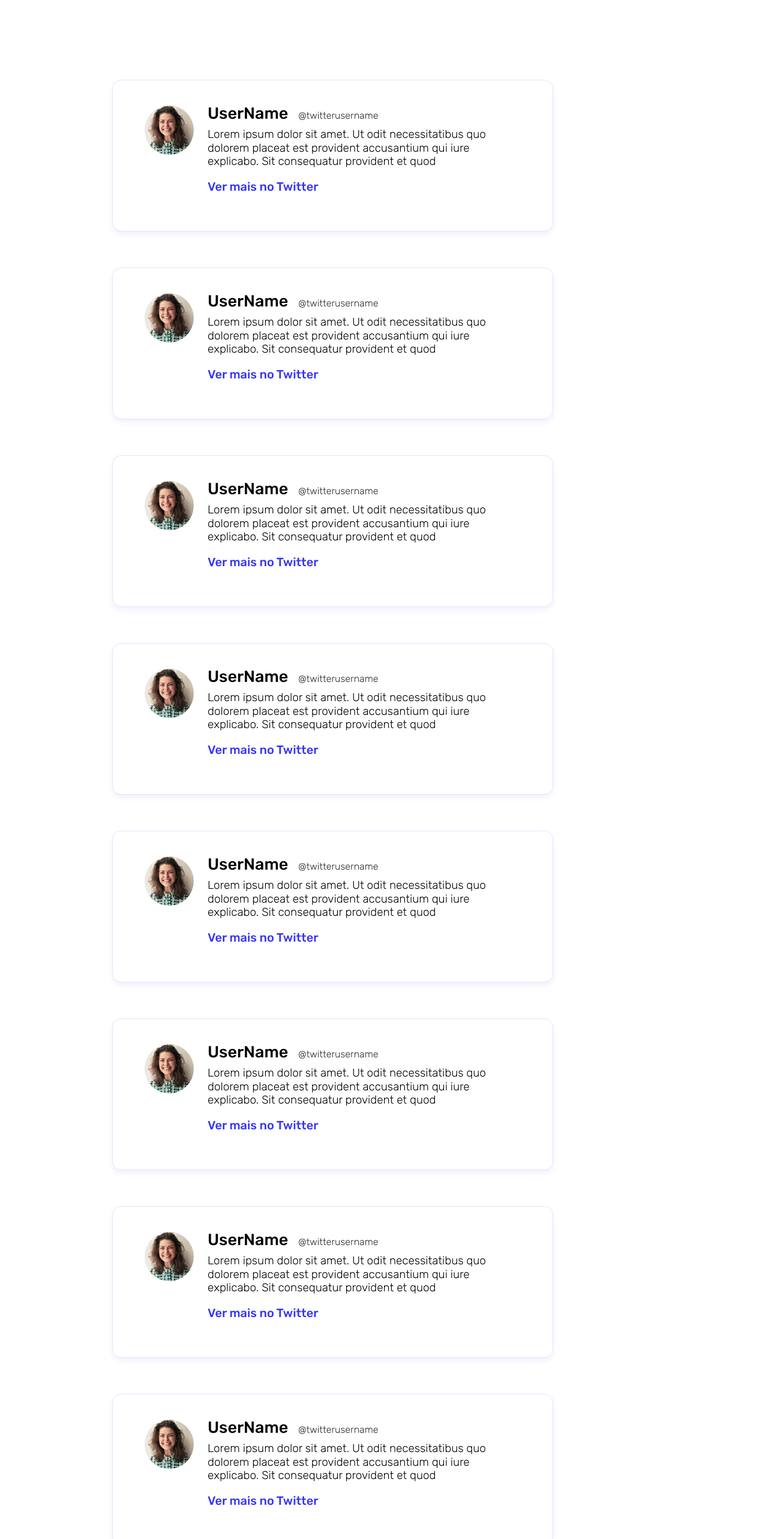
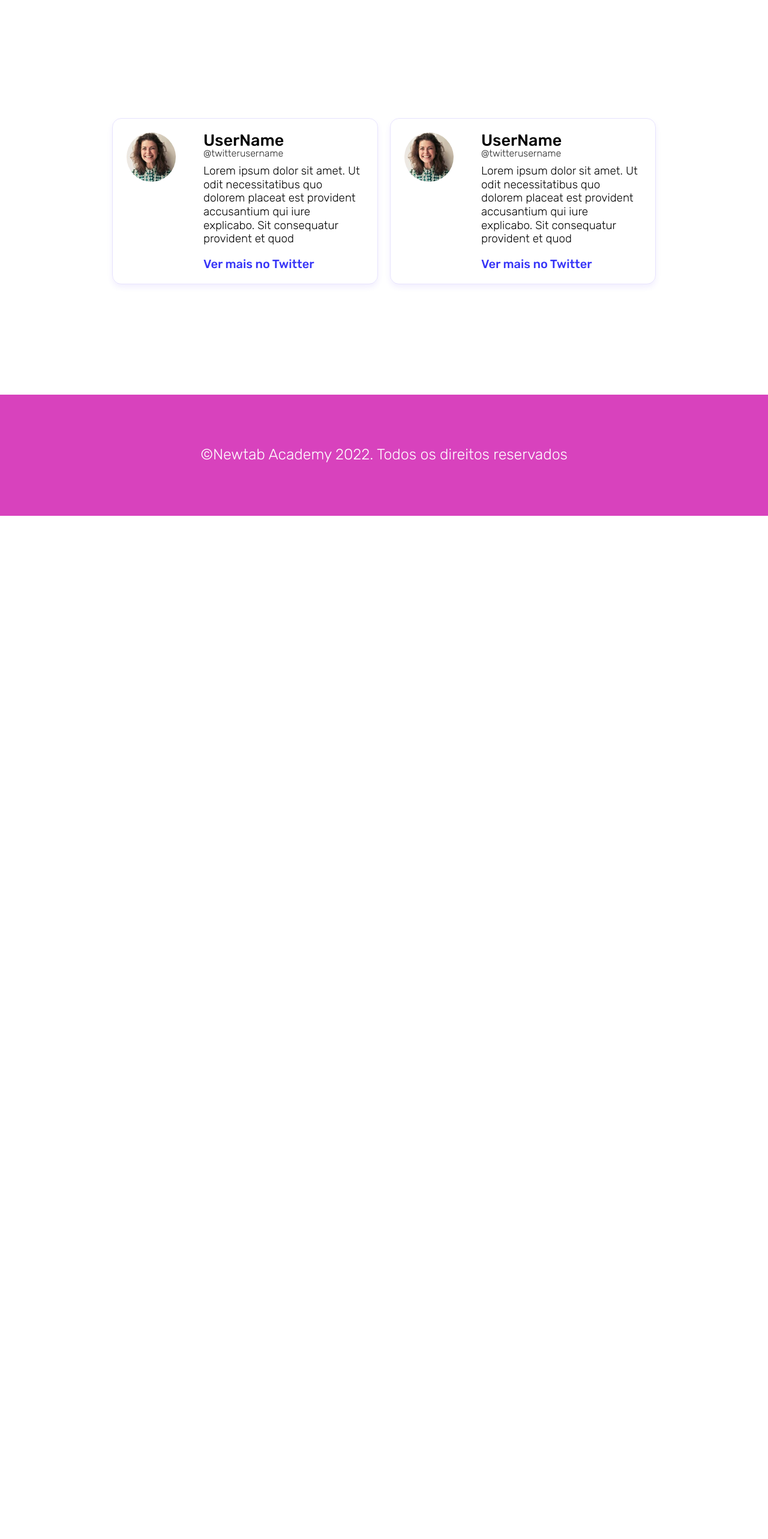
Before and after one commit to EdiJunior88/Projeto-hashtagFinder, a React (Create React App) app in the folder hashtagfinder/: page / in a window 1280 px wide. Shown: the part 1520-4086 px from the top of the page at 60% size. After the commit the page ends 2380 px from the top, so only its background shows below. Built offline with nearby package versions, Linux system fonts and the light colour scheme.

Commit message:
Atualizando o projeto - Ajustes no CSS dos twitters ficando em coluna com a expansão da tela (Responsividade) - Atualização das tags no componente Twitter - Ocultando uma lista na página home

```diff
--- a/hashtagfinder/src/componentes/cabecalho/cabecalho.jsx
+++ b/hashtagfinder/src/componentes/cabecalho/cabecalho.jsx
@@ -15,7 +15,7 @@ export default function Cabecalho() {
 
         <div className="container-botao">
           <div className="cabecalho-botao">
-            <button className="botao-sobre" onButton>
+            <button className="botao-sobre">
               <img className="icone-botao" src={IconeSobre} alt="icone sobre" />
               SOBRE
             </button>
--- a/hashtagfinder/src/componentes/twitter/twitter.css
+++ b/hashtagfinder/src/componentes/twitter/twitter.css
@@ -1,23 +1,22 @@
 .container.twitter-flex {
-  width: 100%;
+  display: flex;
+  justify-content: space-between;
+  padding: 0px 187px;
+  gap: 20px;
+}
+
+.container-twitter {
   display: flex;
   flex-direction: row;
   flex-wrap: wrap;
   justify-content: space-between;
-  align-content: center;
   align-items: center;
-  padding: 0px 187px 0px 187px;
-  margin-top: 65px;
-}
-
-.container-twitter {
-  padding-top: 60px;
+  width: 735px;
 }
 
 .twitter {
   display: flex;
-  width: 735px;
-  height: 253px;
+  width: 100%;
   border: 1px solid var(--cor-borda-twitter);
   border-radius: 15px;
   box-shadow: 0px 5px 10px var(--cor-sombra-twitter);
@@ -25,19 +24,11 @@
 
 .container-twitter-foto,
 .container-twitter-descricao {
-  padding-top: 42px;
-  padding-bottom: 42px;
+  padding: 23px;
 }
 
 .container-twitter-foto {
   display: flex;
-  padding-left: 53px;
-  padding-right: 23px;
-}
-
-.container-twitter-descricao {
-  width: 490px;
-  height: 170px;
 }
 
 .twitter-foto {
@@ -53,6 +44,12 @@
   color: #000;
 }
 
+.container-twitter-nome-usuario {
+  display: flex;
+  align-items: flex-end;
+  flex-wrap: wrap;
+}
+
 .twitter-nome {
   font-size: 1.68em;
   font-weight: 500;
@@ -61,6 +58,12 @@
 
 .twitter-usuario {
   color: var(--cor-usuario-twitter);
+}
+
+.container-twitter-descricao {
+  display: flex;
+  flex-direction: column;
+  flex-wrap: wrap;
 }
 
 .twitter-descricao {
--- a/hashtagfinder/src/componentes/twitter/twitter.jsx
+++ b/hashtagfinder/src/componentes/twitter/twitter.jsx
@@ -12,8 +12,10 @@ export default function Twitter() {
           </div>
 
           <div className='container-twitter-descricao'>
-            <span className='twitter-nome'>UserName</span>
-            <span className='twitter-usuario'>@twitterusername</span>
+            <div className='container-twitter-nome-usuario'>
+              <span className='twitter-nome'>UserName</span>
+              <span className='twitter-usuario'>@twitterusername</span>
+            </div>
             <p className='twitter-descricao'>
               Lorem ipsum dolor sit amet. Ut odit necessitatibus quo dolorem
               placeat est provident accusantium qui iure explicabo. Sit
@@ -33,176 +35,10 @@ export default function Twitter() {
           </div>
 
           <div className='container-twitter-descricao'>
-            <span className='twitter-nome'>UserName</span>
-            <span className='twitter-usuario'>@twitterusername</span>
-            <p className='twitter-descricao'>
-              Lorem ipsum dolor sit amet. Ut odit necessitatibus quo dolorem
-              placeat est provident accusantium qui iure explicabo. Sit
-              consequatur provident et quod
-            </p>
-            <a className='twitter-link' href='#'>
-              Ver mais no Twitter
-            </a>
-          </div>
-        </div>
-      </div>
-
-      <div className='container-twitter'>
-        <div className='twitter'>
-          <div className='container-twitter-foto'>
-            <img className='twitter-foto' src={FotoPerfil} alt='foto perfil' />
-          </div>
-
-          <div className='container-twitter-descricao'>
-            <span className='twitter-nome'>UserName</span>
-            <span className='twitter-usuario'>@twitterusername</span>
-            <p className='twitter-descricao'>
-              Lorem ipsum dolor sit amet. Ut odit necessitatibus quo dolorem
-              placeat est provident accusantium qui iure explicabo. Sit
-              consequatur provident et quod
-            </p>
-            <a className='twitter-link' href='#'>
-              Ver mais no Twitter
-            </a>
-          </div>
-        </div>
-      </div>
-
-      <div className='container-twitter'>
-        <div className='twitter'>
-          <div className='container-twitter-foto'>
-            <img className='twitter-foto' src={FotoPerfil} alt='foto perfil' />
-          </div>
-
-          <div className='container-twitter-descricao'>
-            <span className='twitter-nome'>UserName</span>
-            <span className='twitter-usuario'>@twitterusername</span>
-            <p className='twitter-descricao'>
-              Lorem ipsum dolor sit amet. Ut odit necessitatibus quo dolorem
-              placeat est provident accusantium qui iure explicabo. Sit
-              consequatur provident et quod
-            </p>
-            <a className='twitter-link' href='#'>
-              Ver mais no Twitter
-            </a>
-          </div>
-        </div>
-      </div>
-
-      <div className='container-twitter'>
-        <div className='twitter'>
-          <div className='container-twitter-foto'>
-            <img className='twitter-foto' src={FotoPerfil} alt='foto perfil' />
-          </div>
-
-          <div className='container-twitter-descricao'>
-            <span className='twitter-nome'>UserName</span>
-            <span className='twitter-usuario'>@twitterusername</span>
-            <p className='twitter-descricao'>
-              Lorem ipsum dolor sit amet. Ut odit necessitatibus quo dolorem
-              placeat est provident accusantium qui iure explicabo. Sit
-              consequatur provident et quod
-            </p>
-            <a className='twitter-link' href='#'>
-              Ver mais no Twitter
-            </a>
-          </div>
-        </div>
-      </div>
-
-      <div className='container-twitter'>
-        <div className='twitter'>
-          <div className='container-twitter-foto'>
-            <img className='twitter-foto' src={FotoPerfil} alt='foto perfil' />
-          </div>
-
-          <div className='container-twitter-descricao'>
-            <span className='twitter-nome'>UserName</span>
-            <span className='twitter-usuario'>@twitterusername</span>
-            <p className='twitter-descricao'>
-              Lorem ipsum dolor sit amet. Ut odit necessitatibus quo dolorem
-              placeat est provident accusantium qui iure explicabo. Sit
-              consequatur provident et quod
-            </p>
-            <a className='twitter-link' href='#'>
-              Ver mais no Twitter
-            </a>
-          </div>
-        </div>
-      </div>
-
-      <div className='container-twitter'>
-        <div className='twitter'>
-          <div className='container-twitter-foto'>
-            <img className='twitter-foto' src={FotoPerfil} alt='foto perfil' />
-          </div>
-
-          <div className='container-twitter-descricao'>
-            <span className='twitter-nome'>UserName</span>
-            <span className='twitter-usuario'>@twitterusername</span>
-            <p className='twitter-descricao'>
-              Lorem ipsum dolor sit amet. Ut odit necessitatibus quo dolorem
-              placeat est provident accusantium qui iure explicabo. Sit
-              consequatur provident et quod
-            </p>
-            <a className='twitter-link' href='#'>
-              Ver mais no Twitter
-            </a>
-          </div>
-        </div>
-      </div>
-
-      <div className='container-twitter'>
-        <div className='twitter'>
-          <div className='container-twitter-foto'>
-            <img className='twitter-foto' src={FotoPerfil} alt='foto perfil' />
-          </div>
-
-          <div className='container-twitter-descricao'>
-            <span className='twitter-nome'>UserName</span>
-            <span className='twitter-usuario'>@twitterusername</span>
-            <p className='twitter-descricao'>
-              Lorem ipsum dolor sit amet. Ut odit necessitatibus quo dolorem
-              placeat est provident accusantium qui iure explicabo. Sit
-              consequatur provident et quod
-            </p>
-            <a className='twitter-link' href='#'>
-              Ver mais no Twitter
-            </a>
-          </div>
-        </div>
-      </div>
-
-      <div className='container-twitter'>
-        <div className='twitter'>
-          <div className='container-twitter-foto'>
-            <img className='twitter-foto' src={FotoPerfil} alt='foto perfil' />
-          </div>
-
-          <div className='container-twitter-descricao'>
-            <span className='twitter-nome'>UserName</span>
-            <span className='twitter-usuario'>@twitterusername</span>
-            <p className='twitter-descricao'>
-              Lorem ipsum dolor sit amet. Ut odit necessitatibus quo dolorem
-              placeat est provident accusantium qui iure explicabo. Sit
-              consequatur provident et quod
-            </p>
-            <a className='twitter-link' href='#'>
-              Ver mais no Twitter
-            </a>
-          </div>
-        </div>
-      </div>
-
-      <div className='container-twitter'>
-        <div className='twitter'>
-          <div className='container-twitter-foto'>
-            <img className='twitter-foto' src={FotoPerfil} alt='foto perfil' />
-          </div>
-
-          <div className='container-twitter-descricao'>
-            <span className='twitter-nome'>UserName</span>
-            <span className='twitter-usuario'>@twitterusername</span>
+            <div className='container-twitter-nome-usuario'>
+              <span className='twitter-nome'>UserName</span>
+              <span className='twitter-usuario'>@twitterusername</span>
+            </div>
             <p className='twitter-descricao'>
               Lorem ipsum dolor sit amet. Ut odit necessitatibus quo dolorem
               placeat est provident accusantium qui iure explicabo. Sit
--- a/hashtagfinder/src/paginas/home/home.jsx
+++ b/hashtagfinder/src/paginas/home/home.jsx
@@ -17,7 +17,8 @@ function Home() {
       <Busca />
       <Galeria />
       <Rodape />
-      <ul>
+
+      {/* <ul>
         <li>
         <Link to="/sobre">Sobre</Link>
 
@@ -25,7 +26,7 @@ function Home() {
         <li>
             <Link to="/login">Login</Link>
           </li>
-      </ul>
+      </ul> */}
     </div>
   );
 }
```
